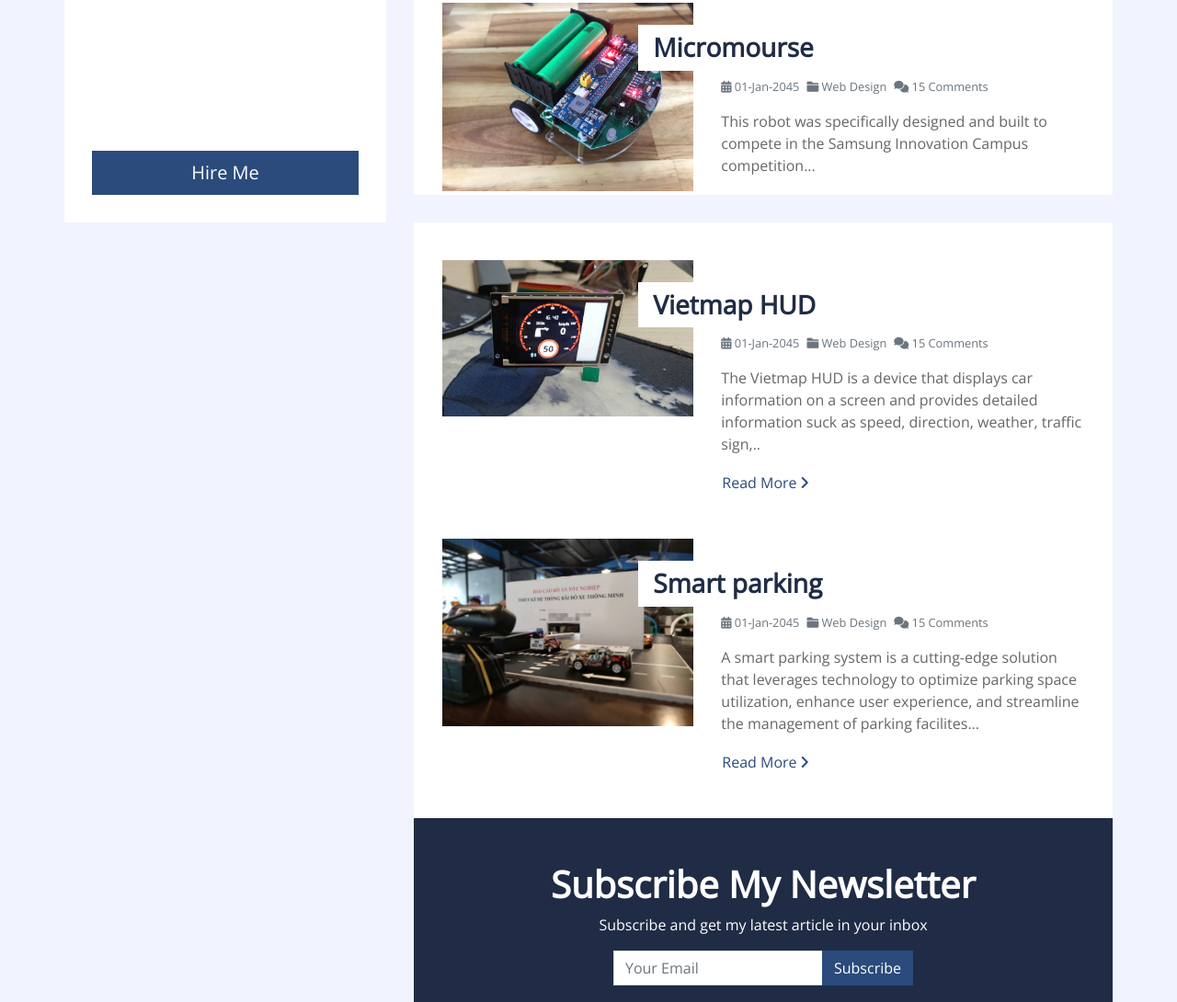
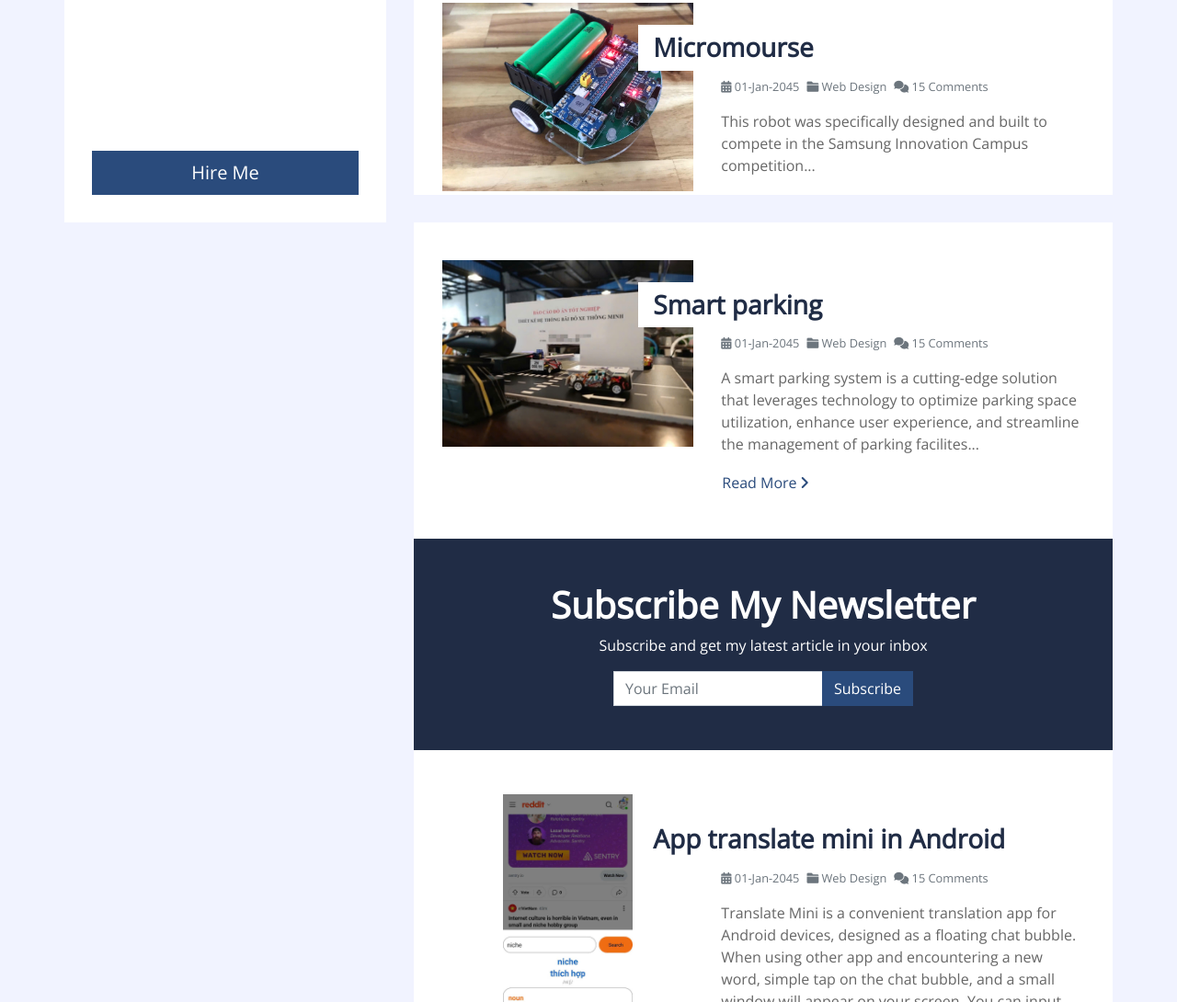
Before and after one commit to s2nmt/blog, a plain HTML site: page index.html in a window 1280 px wide. Shown: the part 558-1648 px from the top of the page at 92% size. Drawn offline with nearby package versions, Linux system fonts and the light colour scheme.

Commit message:
feat: remove screen\

```diff
--- a/index.html
+++ b/index.html
@@ -141,23 +141,6 @@
                     </div>
                     <div class="row blog-item px-3 pb-5">
                         <div class="col-md-5">
-                            <img class="img-fluid mb-4 mb-md-0" src="img/blog-2.jpg" alt="Image">
-                        </div>
-                        <div class="col-md-7">
-                            <h3 class="mt-md-4 px-md-3 mb-2 py-2 bg-white font-weight-bold">Vietmap HUD</h3>
-                            <div class="d-flex mb-3">
-                                <small class="mr-2 text-muted"><i class="fa fa-calendar-alt"></i> 01-Jan-2045</small>
-                                <small class="mr-2 text-muted"><i class="fa fa-folder"></i> Web Design</small>
-                                <small class="mr-2 text-muted"><i class="fa fa-comments"></i> 15 Comments</small>
-                            </div>
-                            <p>
-                                The Vietmap HUD is a device that displays car information on a screen and provides detailed information suck as speed, direction, weather, traffic sign,..
-                            </p>
-                            <a class="btn btn-link p-0" href="">Read More <i class="fa fa-angle-right"></i></a>
-                        </div>
-                    </div>
-                    <div class="row blog-item px-3 pb-5">
-                        <div class="col-md-5">
                             <img class="img-fluid mb-4 mb-md-0" src="img/blog-3.jpg" alt="Image">
                         </div>
                         <div class="col-md-7">
@@ -176,7 +159,6 @@
                     </div>
                 </div>
                 <!-- Blog List End -->
-
 
                 <!-- Subscribe Start -->
                 <div class="container py-5 px-4 bg-secondary text-center">
```
